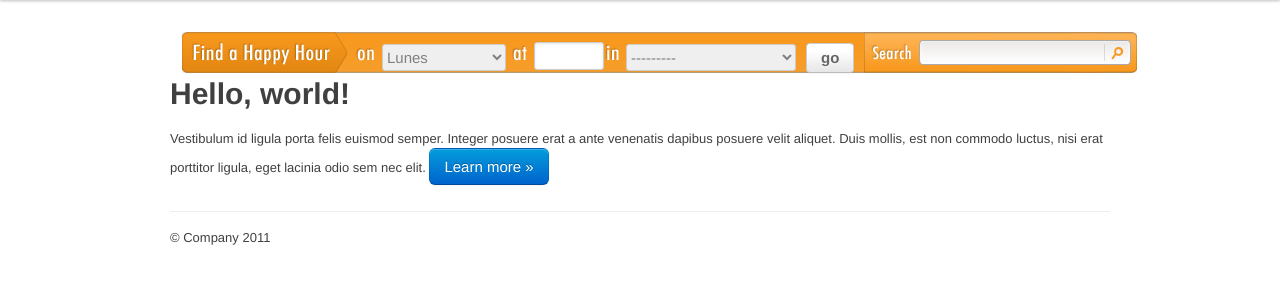
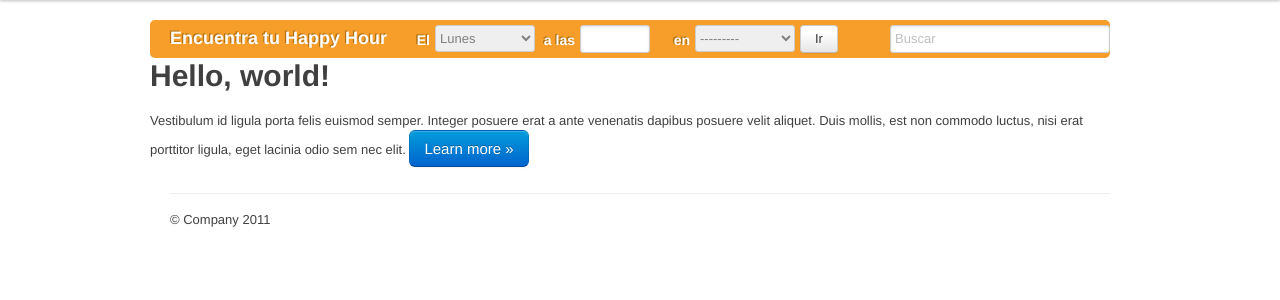
Before and after one commit to sserrano44/PrimerTrago, a Django app: template primertrago/apps/mainapp/templates/home.html in a window 1280 px wide. Shown: the part 40-340 px from the top of the page. Run offline with Django 3.2, Linux system fonts and the light colour scheme; the template is opened without the code that fills it: values that come from a table or form of the project are taken from there, others are empty; data comes from the database, SQL or seed files in the repository; parts of the project's set-up code (start-up, migrations or seed data) failed here and were passed over; some libraries are stand-ins or nearby versions.

Commit message:
search bar

```diff
--- a/primertrago/apps/mainapp/forms.py
+++ b/primertrago/apps/mainapp/forms.py
@@ -13,6 +13,6 @@ WEEKDAY = (
 )
 class FilterForm(forms.Form):
     weekday = forms.ChoiceField(required=False,choices=WEEKDAY, widget=forms.Select(attrs={'class': 'medium dropdown day'}))
-    hour    = forms.TimeField(required=False,widget=forms.TextInput(attrs={'class': 'mini dropdown time'}))
+    hour    = forms.TimeField(required=False,widget=forms.TextInput(attrs={'class': 'mini time'}))
     neighborhood = forms.ModelChoiceField(Neighborhood.objects.all(),required=False, widget=forms.Select(attrs={'class': 'medium dropdown location'}))
 #                                          to_field_name=lambda x: x.name)
--- a/primertrago/apps/mainapp/static/css/style.css
+++ b/primertrago/apps/mainapp/static/css/style.css
@@ -18,48 +18,50 @@
 
 
 #happyHourFilter {
-  float: left;
-  position: relative;
-  margin: 12px 12px 3px;
-  background: #FBFAFA url(/static/images/find_hh_bar.png) no-repeat scroll 0 0;
-  width: 955px;
-  height: 41px;
-  display: inline;
-  z-index: 41;
+  background-color: #F69d2a ;
+    -webkit-border-radius: 5px;
+  -moz-border-radius: 5px;
+  border-radius: 5px;
 }
 
-#happyHourForm {
-float: left;
-position: relative;
+#happyHourFilter, #happyHourForm label {
+  text-shadow: -0.1em -0.1em #b37212;
+  color: #fff;
+  font-weight: 800;
 }
 
-#happyHourForm .day {
-width: 124px;
-left: 200px;
+#happyHourFilter h2 {
+  font-size: 18px;
+  color: #fff;
 }
 
-#happyHourForm .dropdown {
-position: absolute;
-font-size: 15px;
-top: 10px;
-margin-top: 2px;
+#happyHourForm label {
+  width: 35px;
+  font-size: 14px;
+  margin-right: 5px;
 }
 
-#happyHourForm .time {
-left: 352px;
-margin-top: 0;
+#happyHourForm select {
+  width: 100px;
 }
 
-#happyHourForm .location {
-width: 170px;
-left: 444px;
+#happyHourForm div {
+  display: inline;
+  float: left;
+  margin-left: 5px;
 }
 
-#happyHourForm .submit {
-  color: #666;
-  font-size: 15px;
-  font-weight: bold;
-  position: absolute;
-  left: 624px;
-  top: 11px;
+#happyHourForm input[type="submit"] {
+  display: inline;
+  float: left;
+  margin-left: 5px;
 }
+
+#happyHourFilter form {
+  margin-top: 5px;
+  margin-bottom: 5px;
+ }
+
+#happyHourFilter search {
+  margin-right: 10px;
+ }
--- a/primertrago/apps/mainapp/templates/home.html
+++ b/primertrago/apps/mainapp/templates/home.html
@@ -4,18 +4,40 @@
 
 {% block container %}
       <!-- Main hero unit for a primary marketing message or call to action -->
-      <div>
+
+        <div id="happyHourFilter" class="row">
+          <div class="span4 title">
+            <h2>Encuentra tu Happy Hour</h2>
+          </div>
+          <div class="span8 ">
+            <div class="row">
+            <form action="." method="GET" id="happyHourForm">
+              <input type="hidden" name="filter" value="1"/>
+              <div>
+                <label for="id_weekday">El</label>
+                {{ filter_form.weekday }}
+              </div>
+              <div>
+              <label for="id_hour">a las</label>
+              {{ filter_form.hour }}
+            </div>
+            <div>
+              <label for="id_neighborhood">en</label>
+              {{ filter_form.neighborhood }}
+            </div>
+              <input type="submit" class="btn submit" value="Ir" class="medium">
+        </form>
+      </div>
+      </div>
+          <div class="span4 search">
+             <form action="/search/">
+              <input type="text" name="q" placeholder="Buscar">
+            </form>
+          </div>
+        </div> <!-- /row -->
 
 
-        <div id="happyHourFilter">
-          <form action="." method="GET" id="happyHourForm">
-              <input type="hidden" name="filter" value="1"/>
-              {{ filter_form.weekday }}
-              {{ filter_form.hour }}
-              {{ filter_form.neighborhood }}
-	      <input type="submit" class="btn submit" value="go">
-            </form>
-        </div>
+      <div class="row">
         <h1>Hello, world!</h1>
         <p>Vestibulum id ligula porta felis euismod semper. Integer posuere erat a ante venenatis dapibus posuere velit aliquet. Duis mollis, est non commodo luctus, nisi erat porttitor ligula, eget lacinia odio sem nec elit.
         <a class="btn primary large">Learn more &raquo;</a></p>
```
